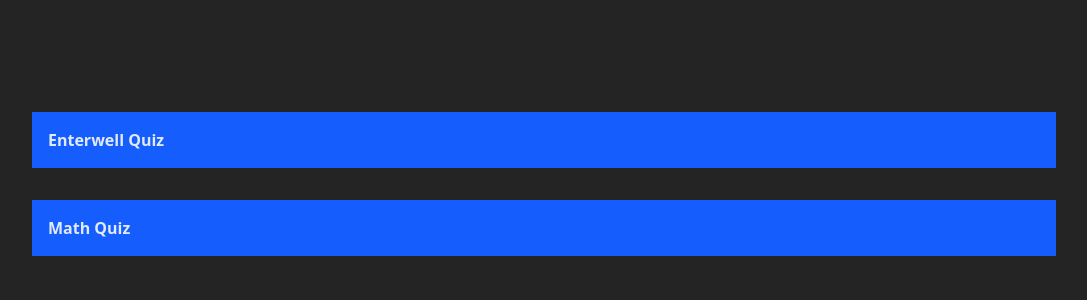
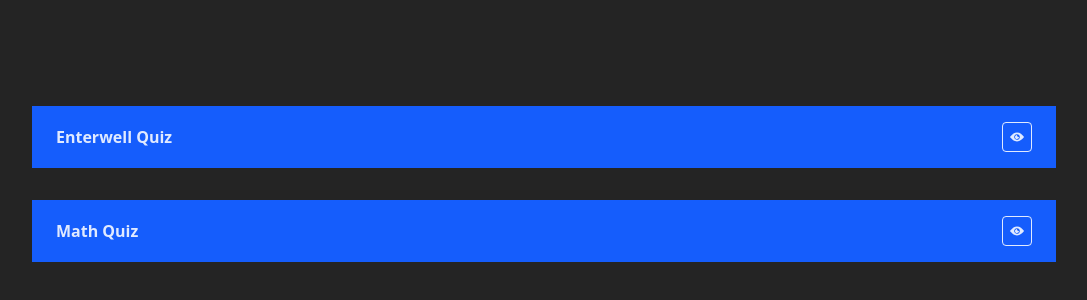
Before and after one commit to mmaric97/enterwell-fe-assignment, a React (Vite) app: page / in a window 1280 px wide. Shown: the part 208-508 px from the top of the page, without its empty margins (96-1183 px from the left). Built offline with nearby package versions, Linux system fonts and the light colour scheme.

Commit message:
Added routes, quizdetails

```diff
--- a/package.json
+++ b/package.json
@@ -14,6 +14,7 @@
     "@tailwindcss/vite": "^4.1.18",
     "react": "^19.2.0",
     "react-dom": "^19.2.0",
+    "react-icons": "^5.5.0",
     "react-redux": "^9.2.0",
     "react-router-dom": "^7.12.0"
   },
--- a/src/App.tsx
+++ b/src/App.tsx
@@ -1,10 +1,16 @@
 
+import { Route, Routes } from 'react-router-dom'
 import QuizList from './features/QuizList'
+import QuizDetails from './features/QuizDetails'
 
 export default function App() {
   return (
     <div className="w-4/5 mx-auto">
-      <QuizList />
+      <Routes>
+        <Route path="/" element={<QuizList />} />
+        <Route path="/home" element={<QuizList />} />
+        <Route path="/quiz/:quizId" element={<QuizDetails />} />
+      </Routes>
     </div>
   )
 }
--- a/src/components/QuizCard.tsx
+++ b/src/components/QuizCard.tsx
@@ -1,4 +1,6 @@
+import { useNavigate } from 'react-router-dom'
 import type { Quiz } from '../models/quiz'
+import { IoIosEye } from 'react-icons/io'
 
 
 interface QuizCardProps {
@@ -8,13 +10,25 @@ interface QuizCardProps {
 }
 
 export default function QuizCard({ quiz, isOpen, onToggle }: QuizCardProps) {
+  const navigate = useNavigate()
+
   return (
     <div
       className="mb-4 rounded cursor-pointer"
-      onClick={onToggle} // handle click from parent
+      onClick={onToggle}
     >
-      <div className={`p-4 font-semibold ${isOpen ? 'bg-blue-900' : 'bg-blue-600'}`}>
-        {quiz.name}
+
+      <div className={`flex flex-row justify-between content-center py-4 px-6 font-bold ${isOpen ? 'bg-blue-900' : 'bg-blue-600'}`}>
+        <div className="min-h-4 flex items-center">
+          {quiz.name}
+        </div>
+
+        <div
+          className="min-h-4 p-1.5 border rounded cursor-pointer hover:bg-gray-400"
+          onClick={() => navigate(`/quiz/${quiz.id}`)}
+        >
+          <IoIosEye />
+        </div>
       </div>
 
       {isOpen && (
--- /dev/null
+++ b/src/features/QuizDetails.tsx
@@ -0,0 +1,10 @@
+import { useParams } from "react-router-dom"
+
+export default function QuizCard() {
+
+    const { quizId } = useParams<{ quizId: string }>()
+
+    return (
+        <div>test {quizId}</div>
+    )
+}
--- a/src/features/QuizList.tsx
+++ b/src/features/QuizList.tsx
@@ -11,7 +11,7 @@ export default function QuizList() {
   if (error) return <p className="p-4 text-red-600">Error loading quizzes!</p>
 
   const handleToggle = (quizId: number) => {
-    setOpenQuizId(openQuizId === quizId ? null : quizId) // toggle open/close
+    setOpenQuizId(openQuizId === quizId ? null : quizId)
   }
 
   return (
@@ -20,8 +20,8 @@ export default function QuizList() {
         <QuizCard
           key={quiz.id}
           quiz={quiz}
-          isOpen={openQuizId === quiz.id}   // pass open state
-          onToggle={() => handleToggle(quiz.id)} // pass toggle callback
+          isOpen={openQuizId === quiz.id}
+          onToggle={() => handleToggle(quiz.id)}
         />
       ))}
     </div>
--- a/src/store/index.ts
+++ b/src/store/index.ts
@@ -3,10 +3,10 @@ import { api } from './api.ts'
 
 export const store = configureStore({
     reducer: {
-        [api.reducerPath]: api.reducer, // RTK Query reducer
+        [api.reducerPath]: api.reducer,
     },
     middleware: (getDefaultMiddleware) =>
-        getDefaultMiddleware().concat(api.middleware), // RTK Query middleware
+        getDefaultMiddleware().concat(api.middleware),
 })
 export type RootState = ReturnType<typeof store.getState>
 export type AppDispatch = typeof store.dispatch
```
Also changed, not shown: 1 other file (tests, documents, lock files or other folders).
